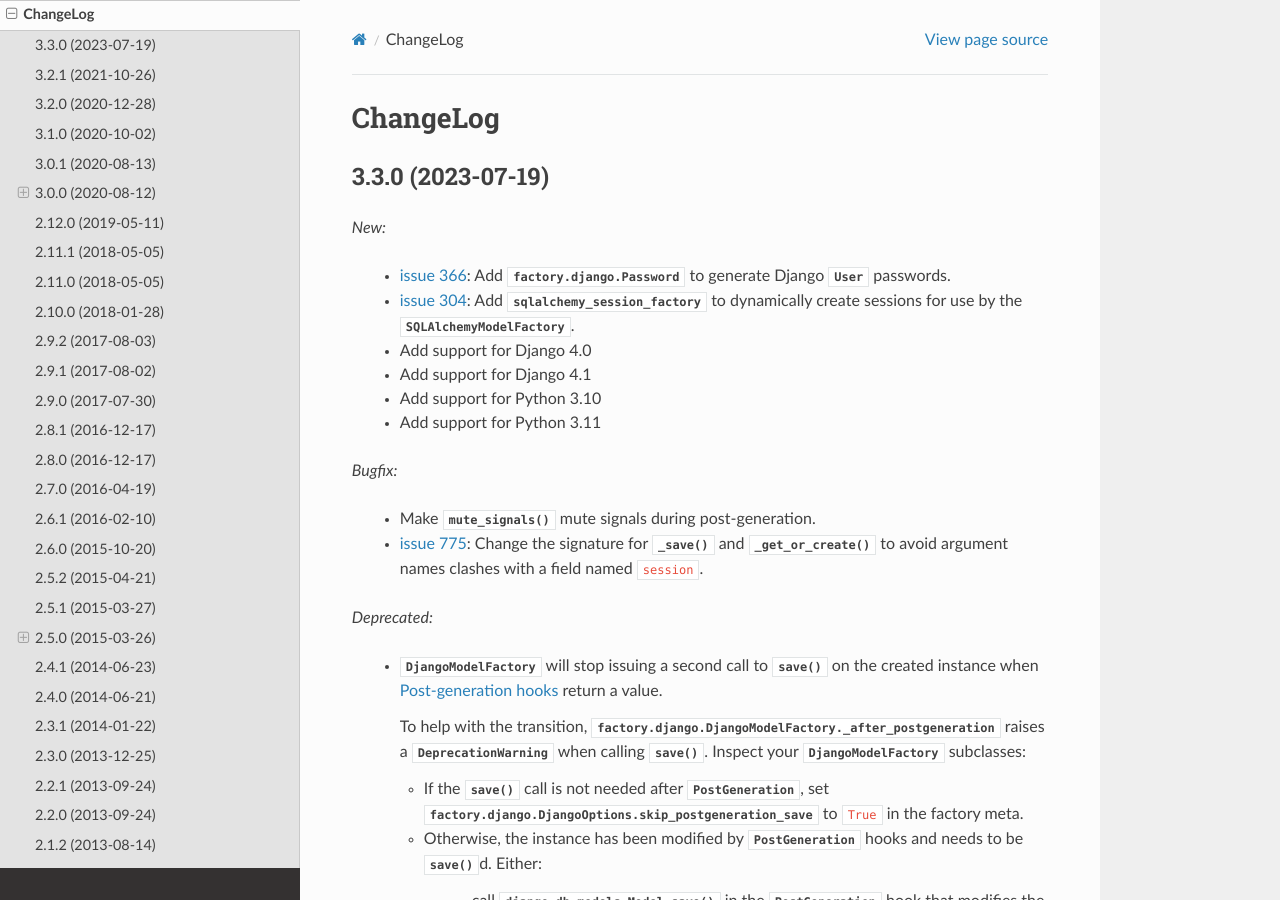
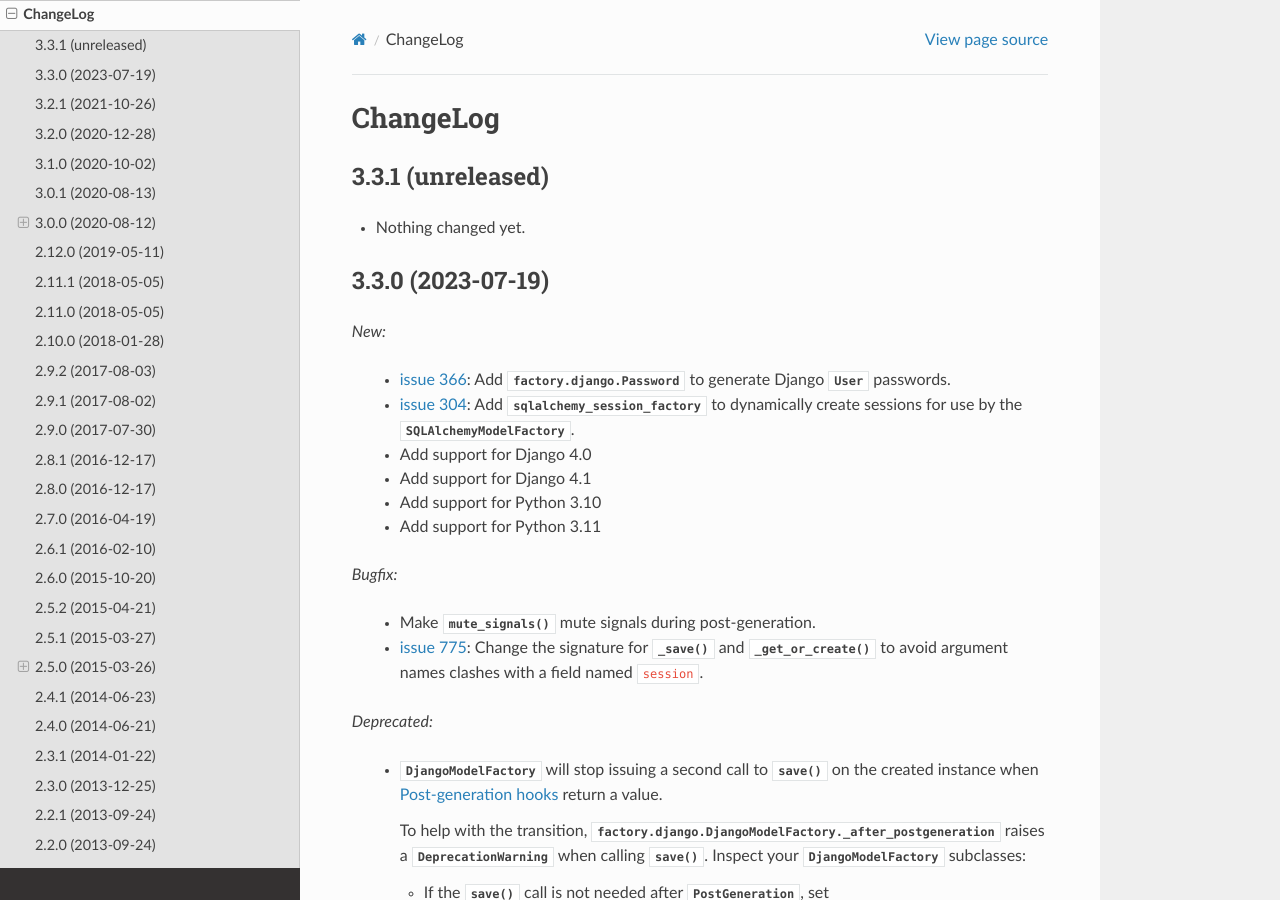
Before and after one commit to FactoryBoy/factory_boy, a Sphinx documentation site: the page built from docs/changelog.rst, in a window 1280 px wide and 900 px high. Built offline with Sphinx 7.4.7 and the Read the Docs theme 2.0.0, drawn with Linux system fonts in a browser that asks for light colours.

Commit message:
Back to development: 3.3.1

```diff
--- a/docs/changelog.rst
+++ b/docs/changelog.rst
@@ -2,6 +2,12 @@ ChangeLog
 =========
 
 .. Note for v4.x: don't forget to check "Deprecated" sections for removal.
+
+3.3.1 (unreleased)
+------------------
+
+- Nothing changed yet.
+
 
 3.3.0 (2023-07-19)
 ------------------
--- a/setup.cfg
+++ b/setup.cfg
@@ -1,6 +1,6 @@
 [metadata]
 name = factory_boy
-version = 3.3.0
+version = 3.3.1.dev0
 description = A versatile test fixtures replacement based on thoughtbot's factory_bot for Ruby.
 long_description = file: README.rst
 # https://docutils.sourceforge.io/FAQ.html#what-s-the-official-mime-type-for-restructuredtext-data
```
